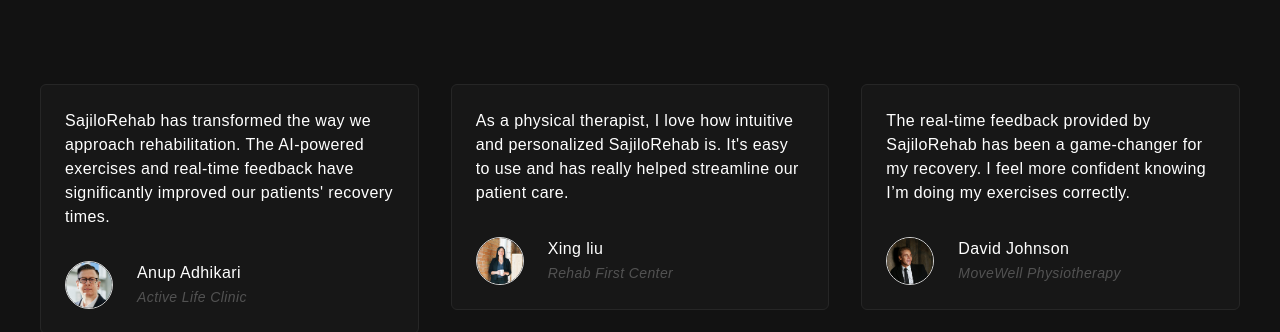
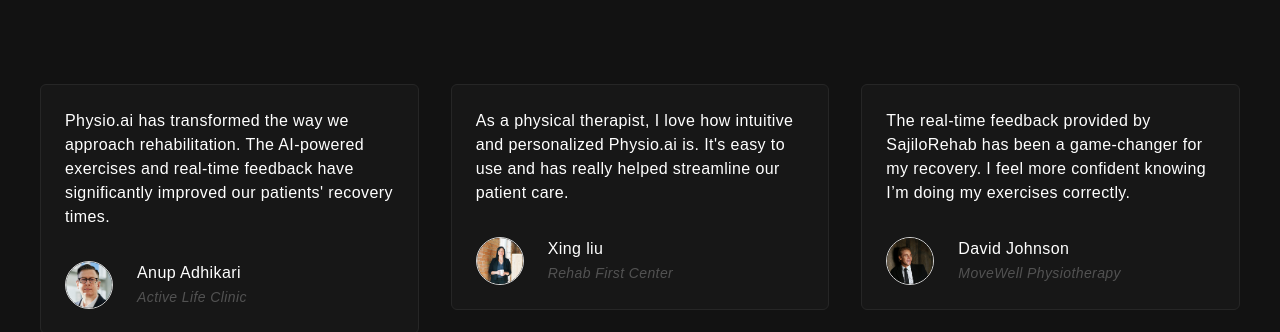
Before and after one commit to Noskathon-Lite/Yantra, a React (Vite) app in the folder physio.ai/: page / in a window 1280 px wide. Shown: the part 3758-4090 px from the top of the page. Built offline with nearby package versions, Linux system fonts and the light colour scheme; no server answers.

Commit message:
changed text info in index.js

```diff
--- a/physio.ai/src/constants/index.jsx
+++ b/physio.ai/src/constants/index.jsx
@@ -19,13 +19,13 @@ export const testimonials = [
     user: "Anup Adhikari",
     company: "Active Life Clinic",
     image: user1,
-    text: "SajiloRehab has transformed the way we approach rehabilitation. The AI-powered exercises and real-time feedback have significantly improved our patients' recovery times.",
+    text: "Physio.ai has transformed the way we approach rehabilitation. The AI-powered exercises and real-time feedback have significantly improved our patients' recovery times.",
   },
   {
     user: "Xing liu",
     company: "Rehab First Center",
     image: user2,
-    text: "As a physical therapist, I love how intuitive and personalized SajiloRehab is. It's easy to use and has really helped streamline our patient care.",
+    text: "As a physical therapist, I love how intuitive and personalized Physio.ai is. It's easy to use and has really helped streamline our patient care.",
   },
   {
     user: "David Johnson",
```
